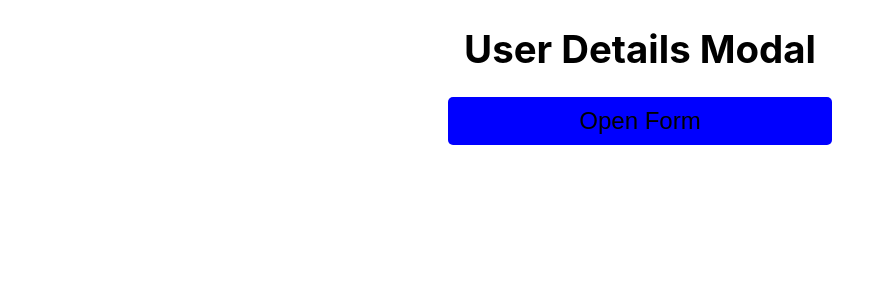
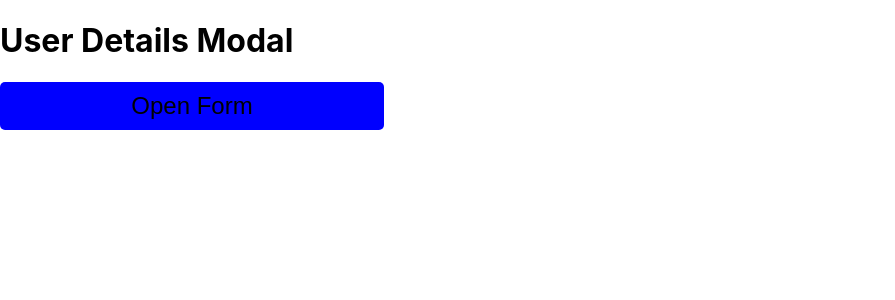
Before and after one commit to jayarajito/xmodal, a React (Create React App) app: page / in a window 1280 px wide. Shown: the top 300 px of the page, without its empty margins (0-895 px from the left). Built offline with nearby package versions, Linux system fonts and the light colour scheme.

Commit message:
third commit

```diff
--- a/src/App.js
+++ b/src/App.js
@@ -26,7 +26,6 @@ function App() {
     console.log(e.target.dob.value);
   };
   return (
-    <div className="App" id="root">
     <div className="modal">
       <h1>User Details Modal</h1>
       <button onClick={clickButton}>Open Form</button>
@@ -57,7 +56,6 @@ function App() {
         </div>
       )}
     </div>
-    </div>
   );
 }
 
```
Lines whose indentation alone changed are shown as unchanged.
